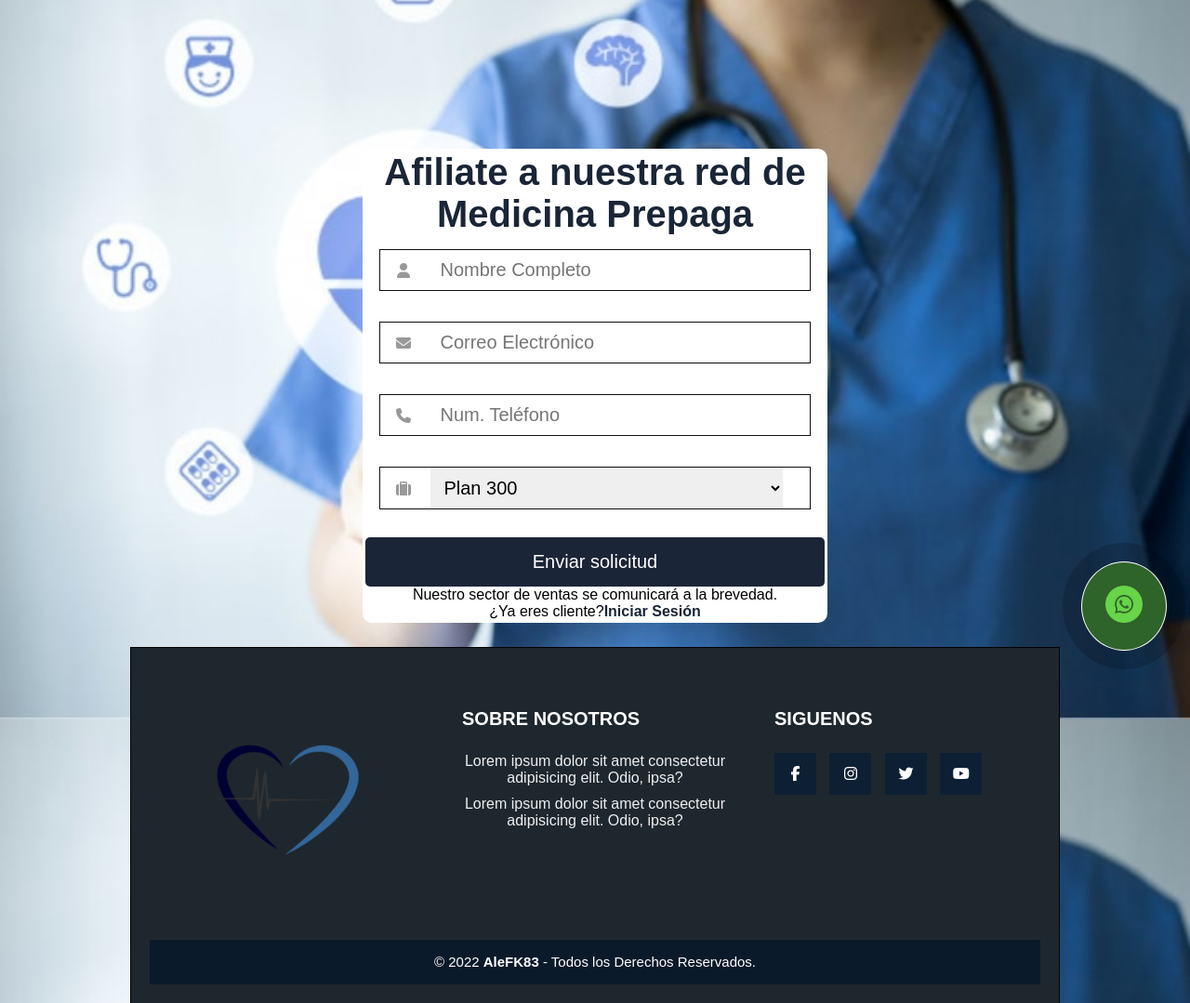
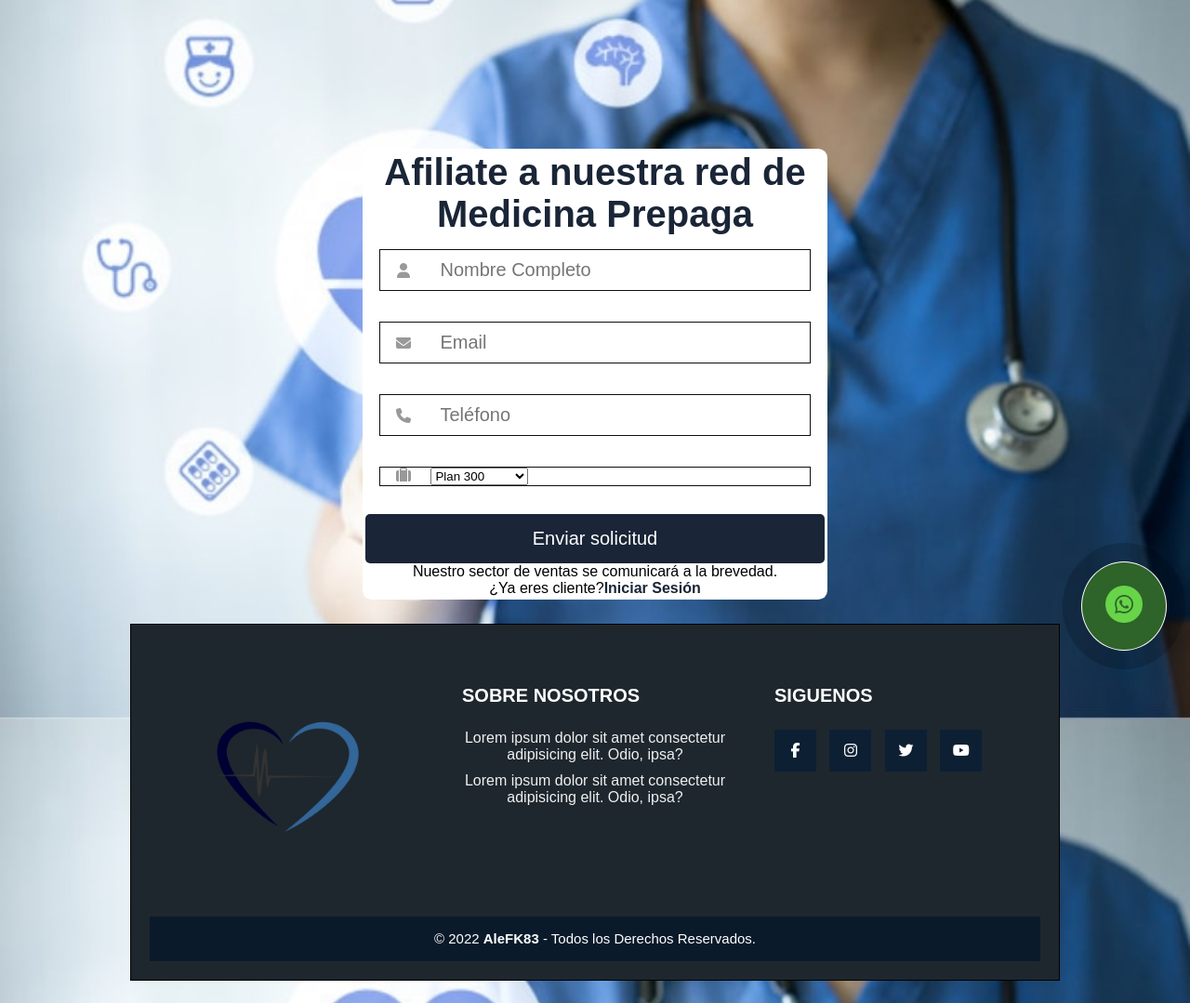
Before and after one commit to AleKF83/MEDICHI_DJANGO, a Django app: page /afiliarse in a window 1280 px wide. Shown: the part 80-1159 px from the top of the page at 93% size. Run offline with Django 4.2, Linux system fonts and the light colour scheme; some libraries are stand-ins or nearby versions.

Commit message:
forms.py afiliarse

```diff
--- a/app_principal/forms.py
+++ b/app_principal/forms.py
@@ -1,7 +1,21 @@
 from django import forms
 
-from django import forms
 
 class LoginForm(forms.Form):
     numero_afiliado = forms.CharField(max_length=100, widget=forms.TextInput(attrs={'placeholder': 'Número de afiliado'}))
     contrasena = forms.CharField(max_length=100, widget=forms.PasswordInput(attrs={'placeholder': 'Contraseña'}))
+
+
+
+class AfiliarseForm(forms.Form):
+    plan_select = [
+        (1, "Plan 300"),
+        (2, "Plan 400"),
+        (3, "Plan 400"),
+        (4, "Plan Platinum"),
+]
+    nombre_completo = forms.CharField(max_length=100, widget=forms.TextInput(attrs={'placeholder': 'Nombre Completo'}))
+    email = forms.EmailField(widget=forms.EmailInput(attrs={'placeholder': 'Email'}))
+    telefono = forms.CharField(max_length=100, widget=forms.TextInput(attrs={'placeholder': 'Teléfono'}))
+    #plan = forms.MultipleChoiceField(choices = plan_select)
+    plan = forms.ChoiceField(choices=plan_select, widget=forms.Select(attrs={'placeholder': 'Selecciona un plan'}))
--- a/app_principal/templates/app_principal/afiliarse.html
+++ b/app_principal/templates/app_principal/afiliarse.html
@@ -3,59 +3,43 @@
 {% block content %}
 
 <body>
-  <!--   <header class="header-menu">
-    <nav class="nav">
-      <a href="{% url 'index' %}">
-        <img class="logo nav-link" src="images/electro.png" height="150" width="150" alt="" /></a>
-      <button class="nav-toggle" aria-label="Abrir menu">
-        <i class="fas fa-bars"></i>
-      </button>
-      <ul class="nav-menu">
-        <li class="nav-menu-item">
-          <a href="{% url 'afiliarse' %}" class="nav-menu-link nav-link">Afiliarse</a>
-        </li>
-        <li class="nav-menu-item">
-          <a href="{% url 'login' %}" class="nav-menu-link nav-link">Portal Pacientes</a>
-        </li>
-        <li class="nav-menu-item">
-          <a href="{% url 'portal-medicos' %}" class="nav-menu-link nav-link">Portal Médicos</a>
-        </li>
-        <li class="nav-menu-item">
-          <a href="{% url 'contactos' %}" class="nav-menu-link nav-link">Contacto</a>
-        </li>
-      </ul>
-    </nav>
-  </header> -->
-  <form class="formulario">
-
+  <form class="formulario" method="post">
+    {% csrf_token %}
     <h1>Afiliate a nuestra red de Medicina Prepaga</h1>
     <div class="contenedor">
       <div class="input-contenedor">
         <i class="fas fa-user icon"></i>
-        <input type="text" id="usuario" placeholder="Nombre Completo">
-        <p></p>
+        {{ form.nombre_completo }}
+        <!--<input type="text" id="usuario" placeholder="Nombre Completo">
+        <p></p>-->
       </div><br>
 
       <div class="input-contenedor">
         <i class="fas fa-envelope icon"></i>
-        <input type="email" id="email" placeholder="Correo Electrónico">
-        <p></p>
+        {{ form.email }}
+        <!--<input type="email" id="email" placeholder="Correo Electrónico">
+        <p></p>-->
       </div><br>
 
       <div class="input-contenedor">
         <i class="fas fa-phone icon"></i>
-        <input type="tel" required placeholder="Num. Teléfono">
-      </div><br>
+        {{ form.telefono }}
+        <!--<input type="tel" required placeholder="Num. Teléfono">-->
+      </div>
+      <br>
 
       <div class="input-contenedor">
         <i class="fas fa-suitcase icon"></i>
-        <select name="producto" form="formulario" required>
-          <option value="plan300">Plan 300</option>
+        {{ form.plan }}
+        <!-- <select name="producto" form="formulario" required>
+
+           <option value="plan300">Plan 300</option>
           <option value="plan400">Plan 400</option>
           <option value="plan500">Plan 500</option>
           <option value="planplatinum">Plan Platinum</option>
-        </select>
+        </select>-->
       </div>
+
     </div>
     <input type="submit" value="Enviar solicitud" class="button">
     <p>Nuestro sector de ventas se comunicará a la brevedad.</p>
--- a/app_principal/views.py
+++ b/app_principal/views.py
@@ -1,7 +1,7 @@
 from django.shortcuts import render, redirect
 from django.http import HttpResponse
 from datetime import datetime
-from .forms import LoginForm
+from .forms import LoginForm, AfiliarseForm
 
 # Create your views here.
 
@@ -53,12 +53,23 @@ def login(request):
     return render(request, "app_principal/login.html", {'form': form})
 
 def afiliarse(request):
+    if request.method == 'POST':
+        form = AfiliarseForm(request.POST)
+        #plan_select = AfiliarseForm(request.POST)
+        return redirect("index")
+    else:
+        form = AfiliarseForm()
+
+    return render(request, "app_principal/afiliarse.html", {'form': form})
+
+"""
+def afiliarse(request):
     return render(
         request,
         "app_principal/afiliarse.html",
     )
 
-
+"""
 def condiciones_privacidad(request):
     return render(
         request,
```
